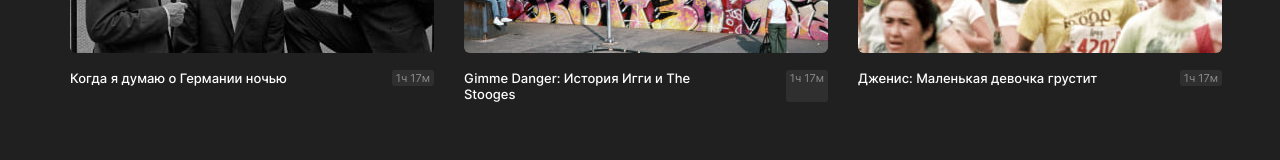
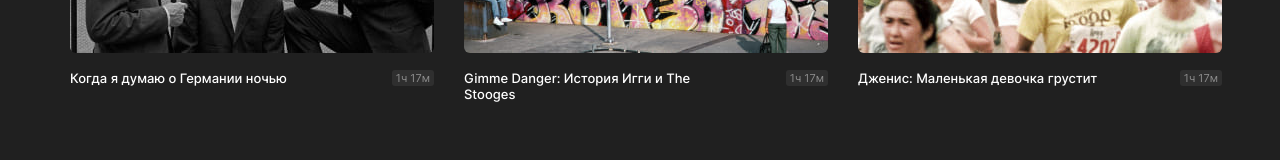
Before and after one commit to Karmyshkov/movies-explorer-frontend, a React (Create React App) app: page /movies in a window 1280 px wide. Shown: the part 1044-1204 px from the top of the page. Built offline with nearby package versions, Linux system fonts and the light colour scheme.

Commit message:
fix style

```diff
--- a/src/components/MoviesCardList/MoviesCardList.css
+++ b/src/components/MoviesCardList/MoviesCardList.css
@@ -6,6 +6,7 @@
   display: grid;
   grid-template-columns: repeat(3, 1fr);
   gap: 60px 30px;
+  flex-grow: 1;
 }
 
 .movies-card-list__item {
@@ -29,6 +30,7 @@
 .movies-card-list__inner {
   display: flex;
   justify-content: space-between;
+  align-items: flex-start;
 }
 
 .movies-card-list__title {
```
